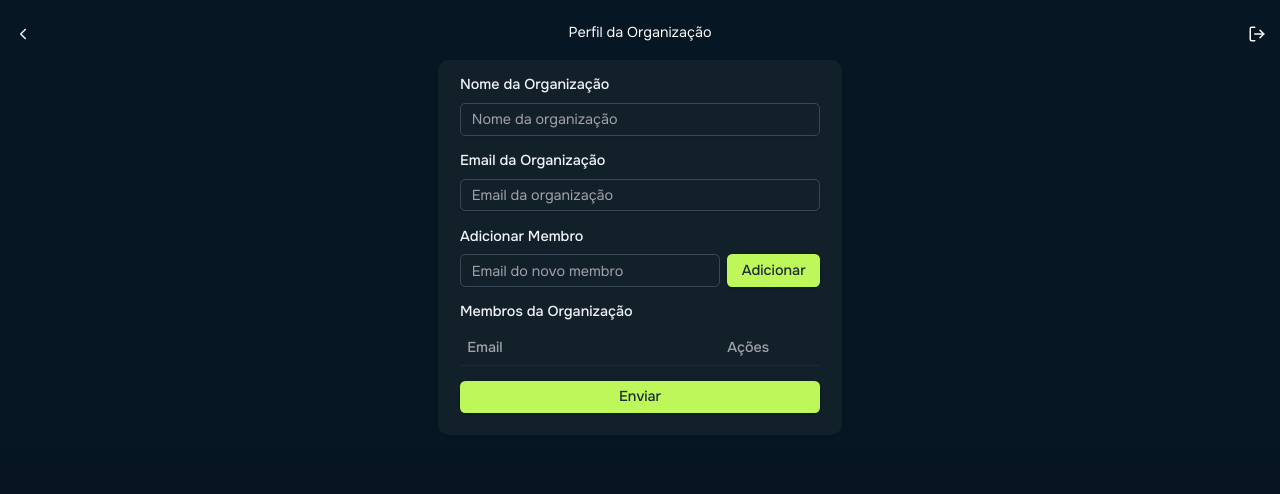
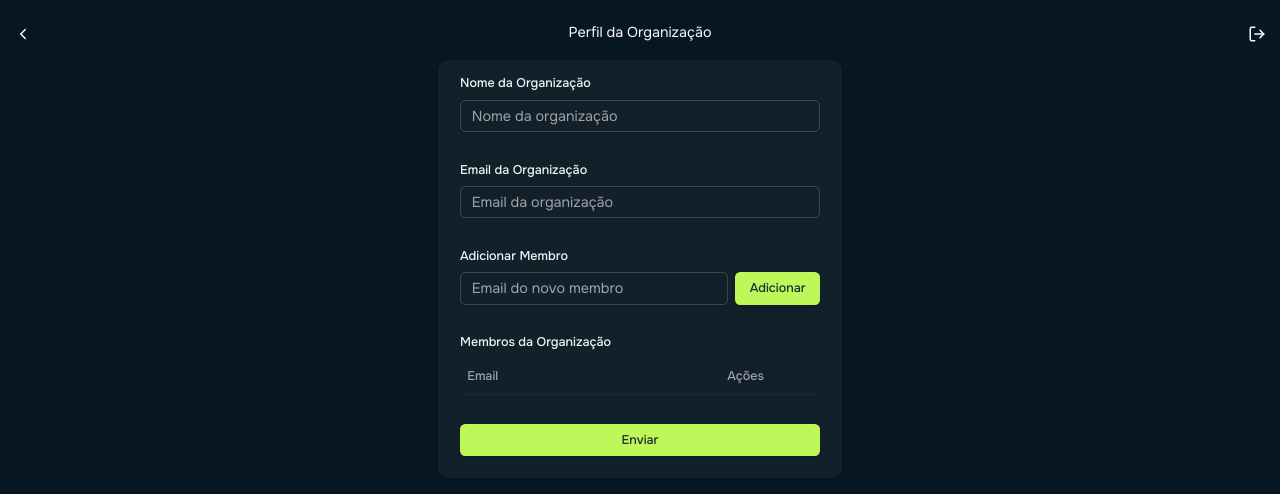
Before and after one commit to viniciosragazzidev/polaris, a Next.js app: page /onboard/org in a window 1280 px wide. Shown: the top 494 px of the page. Built offline with nearby package versions, Linux system fonts and the light colour scheme.

Commit message:
initial commit

```diff
--- a/src/app/onboard/org/org-form.tsx
+++ b/src/app/onboard/org/org-form.tsx
@@ -80,7 +80,7 @@
       </div>
       <Card className="w-full max-w-md mx-auto  text-slate-100 border-none pt-4">
         <CardContent>
-          <form onSubmit={handleSubmit(onSubmit)} className="space-y-4">
+          <form onSubmit={handleSubmit(onSubmit)} className="space-y-8 text-sm">
             <div className="space-y-2">
               <Label htmlFor="name">Nome da Organização</Label>
               <Controller
--- a/src/app/onboard/user/user-form.tsx
+++ b/src/app/onboard/user/user-form.tsx
@@ -75,7 +75,7 @@
       </div>
       <Card className="w-full max-w-md mx-auto  text-slate-100 border-none pt-4">
         <CardContent>
-          <form onSubmit={handleSubmit(onSubmit)} className="space-y-4">
+          <form onSubmit={handleSubmit(onSubmit)} className="space-y-8 text-sm">
             <div className="space-y-2">
               <Label htmlFor="firstName">Nome</Label>
               <Controller
```
